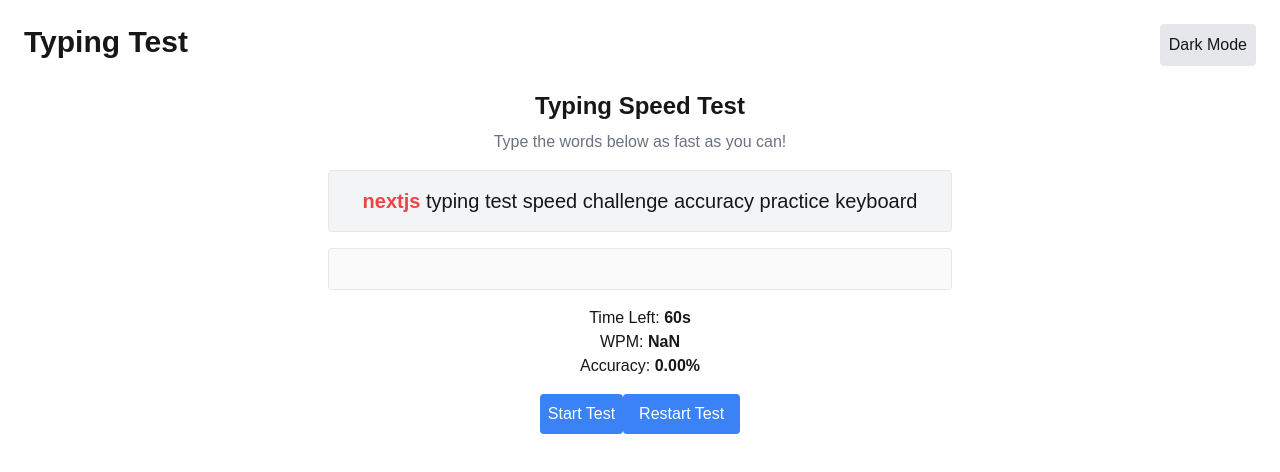
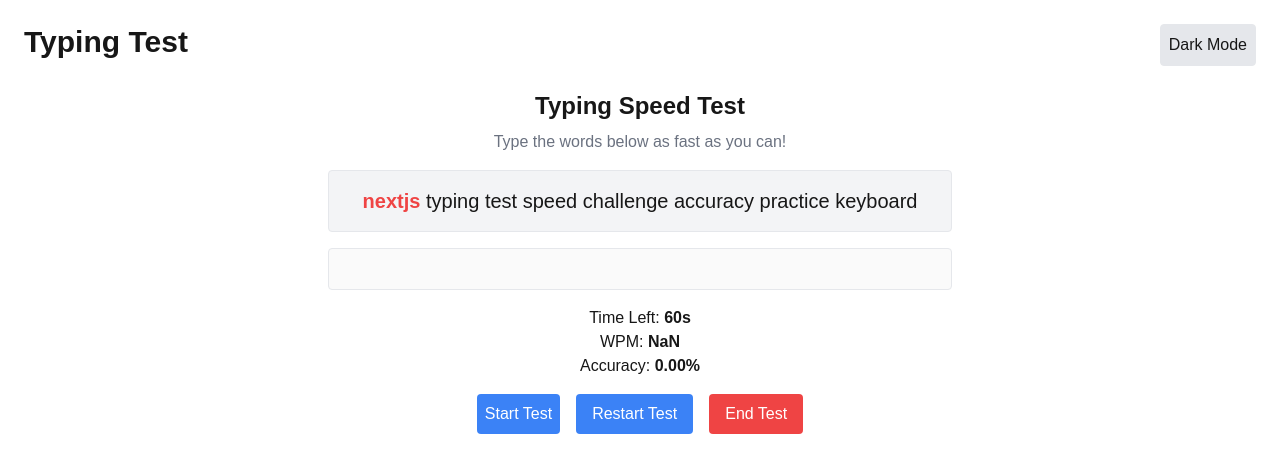
Before and after one commit to jenkx60/typing-test, a Next.js app: page / in a window 1280 px wide. Shown: the top 472 px of the page. Built offline with nearby package versions, Linux system fonts and the light colour scheme.

Commit message:
end test button added

```diff
--- a/src/app/components/TypingTest.jsx
+++ b/src/app/components/TypingTest.jsx
@@ -167,6 +167,10 @@ const TypingTest = () => {
         setCurrentInput("");
     };
 
+    const endTest = () => {
+        setIsRunning(false);
+    };
+
     const calculateWPM = () => {
         const minutes = (60 - timer) / 60;
         return Math.round(correctWords / minutes);
@@ -212,12 +216,15 @@ const TypingTest = () => {
                 <p>Accuracy: <span className='font-bold'>{calculateAccuracy()}%</span></p>
             </div>
 
-            <div className='flex justify-center'>
+            <div className='flex justify-center gap-4'>
                 <button onClick={startTest} className='mt-4 p-2 bg-blue-500 text-white rounded'>
                     Start Test
                 </button>
                 <button onClick={resetTest} className='mt-4 px-4 py-2 bg-blue-500 text-white rounded'>
                     Restart Test
+                </button>
+                <button onClick={endTest} className='mt-4 px-4 py-2 bg-red-500 text-white rounded'>
+                    End Test
                 </button>
             </div>
         </div>
```
